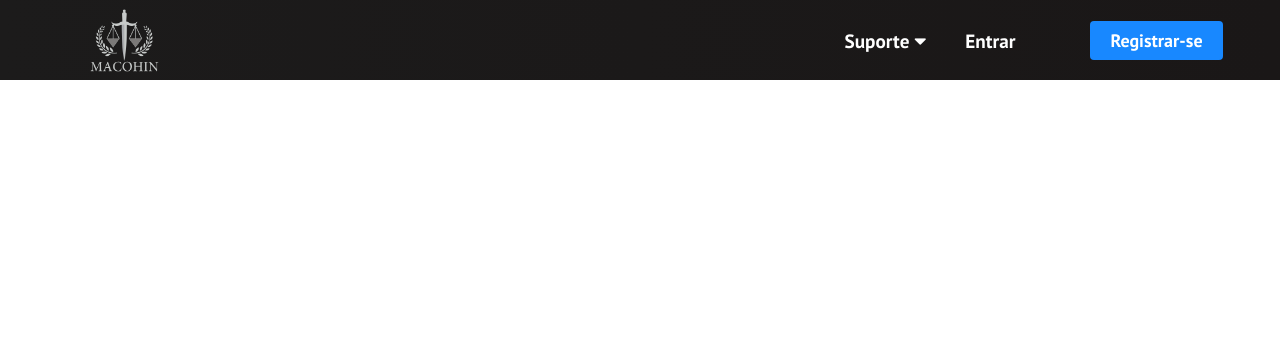
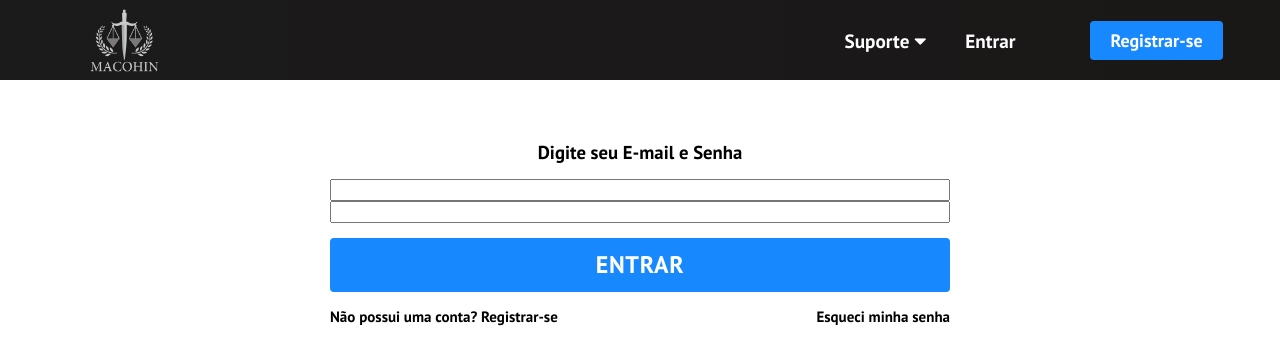
Before and after one commit to stkghost/calculo-contagem, a React (Create React App) app: page /login in a window 1280 px wide. Shown: the top 364 px of the page. Built offline with nearby package versions, Linux system fonts and the light colour scheme; no server answers.

Commit message:
22/10 a noite

```diff
--- a/package.json
+++ b/package.json
@@ -3,6 +3,7 @@
   "version": "0.1.0",
   "private": true,
   "dependencies": {
+    "@firebase/auth": "^0.15.0",
     "@material-ui/core": "^4.11.0",
     "@material-ui/pickers": "^3.2.10",
     "@testing-library/jest-dom": "^4.2.4",
--- a/src/components/App.js
+++ b/src/components/App.js
@@ -2,9 +2,11 @@ import React, {Component} from 'react'
 import {BrowserRouter, Switch, Route} from 'react-router-dom'
 import './App.css'
 import firebase from '../firebase.js'
-import Homescreen from './Homescreen'
-import Loginscreen from './LoginScreen'
+import HomeScreen from './HomeScreen'
+import LoginScreen from './LoginScreen'
 import Header from './Header'
+import RegisterScreen from './RegisterScreen'
+
 
 class App extends Component {
 
@@ -24,8 +26,9 @@ class App extends Component {
       <BrowserRouter>
         <Header/>
         <Switch>
-          <Route exact path="/" component={Homescreen}/>
-          <Route exact path="/" component={Loginscreen}/>
+          <Route exact path="/login" component={LoginScreen}/>
+          <Route exact path="/register" component={RegisterScreen}/>
+          <Route exact path="/home" component={HomeScreen}/>
 
         </Switch>
       </BrowserRouter>
--- a/src/components/Button/index.js
+++ b/src/components/Button/index.js
@@ -4,7 +4,7 @@ import {Link} from 'react-router-dom'
 
 export function Button() {
     return(
-        <Link to='sign-up'>
+        <Link to='/register'>
             <button className='btn'>Registrar-se
             </button>
         </Link>
--- a/src/components/Homescreen/index.js
+++ b/src/components/Homescreen/index.js
@@ -1,9 +1,11 @@
 import React, {Component} from 'react'
 
-export default class Homescren extends Component {
+export default class HomeScreen extends Component {
     render() {
         return(
-            <div>Homescren</div>
+            <div>
+                <h1>Tela principal</h1>
+            </div>
         )
     }
 }
--- /dev/null
+++ b/src/components/LoginScreen/Login.css
@@ -0,0 +1,54 @@
+form#login {
+    widows: 25%;
+    max-width: 680px;
+    margin: 30px auto 0;
+    padding: 30px;
+    background: #ffffff;
+    display: flex;
+    flex-direction: column;
+
+}
+form#login h3 {
+    margin-bottom: 15px;
+    align-self: center;
+}
+
+form#login button{
+    align-self: center;
+    width: 100%;
+    margin: 15px 15px;
+    background: #1888ff;
+    text-align: center;
+    justify-content: center;
+    font-size: 1.5rem;
+    color: #ffffff;
+}
+form#login button:hover{
+    align-self: center;
+    width: 100%;
+    margin: 15px 15px;
+    background: #000000;
+    transition: all 0.3s ease-out;
+    text-align: center;
+    justify-content: center;
+    font-size: 1.5rem;
+    color: #ffffff;
+    border-radius: 4px;
+    border: 2px solid
+}
+
+form#login a{
+    text-align: start;
+    text-decoration: none;
+    font-size: 15px;
+    font-weight: 500;
+    align-items: center;
+    color: #000000;
+}
+
+.form-links {
+    display: flex;
+    flex-direction: row;
+    align-items: center;
+    justify-content: space-between;
+}
--- a/src/components/LoginScreen/index.js
+++ b/src/components/LoginScreen/index.js
@@ -1,9 +1,106 @@
 import React, {Component} from 'react'
+import {withRouter, Link} from 'react-router-dom'
+import {TextField, Button } from '@material-ui/core'
+import firebase from '../../firebase'
+import './Login.css'
 
-export default class Loginscreen extends Component {
+class LoginScreen extends Component {
+
+    constructor(props){
+        super(props)
+        this.state = {
+            email: '',
+            password: ''
+        }
+
+        this.entrar = this.entrar.bind(this)
+        this.login = this.login.bind(this)
+
+    }
+
+    entrar(e){
+
+        e.preventDefaul()
+        this.login()
+    }
+
+    componentDidMount(){
+        //verificar se tem algum user logado
+        if(firebase.getCurrent()){
+            return this.props.history.replace('/home')
+        }
+    }
+
+    login = async () => {
+
+        const {email, password} = this.state
+
+        try{
+            await firebase.login(email, password)
+            .catch((error) => {
+                if(error.code === 'auth/user-not-found') {
+                    alert('Este usuario não existe!')
+                }else {
+                    alert('Codigo de erro:' + error.code)
+                    return null
+                }
+            })
+            this.props.history.replace('/home')
+
+        }catch(error){
+            alert(error.massage)
+        }
+    }
+
     render() {
         return(
-            <div>Loginscreen</div>
+            <div>
+                <form onSubmit={this.entrar} id="login">
+                    <h3>Digite seu E-mail e Senha</h3>
+                    <input
+                    className="form-input"
+                    autoComplete="off"
+                    value={this.state.email}
+                    onChange={(e) => this.setState({email: e.target.value})}
+                    />
+                    <input
+                    className="form-input"
+                    autoComplete="off"
+                    value={this.state.password}
+                    onChange={(e) => this.setState({password: e.target.value})}
+                    />
+                    {/* <TextField
+                        className="form-input"
+                        id="filled-primary"
+                        label="E-mail"
+                        type="Email"
+                        variant="filled"
+                        color="primary"
+                        autoComplete="off"
+                        value={this.state.email}
+                        onChange={(e) => this.setState({email: e.target.value})}
+                    />
+                    <TextField
+                        className="form-input"
+                        id="filled-primary"
+                        label="Senha"
+                        type="Password"
+                        variant="filled"
+                        color="primary"
+                        autoComplete="off"
+                        value={this.state.password}
+                        onChange={(e) => this.setState({password: e.target.value})}
+                    /> */}
+                    <Button type="submit"> Entrar</Button>
+
+                    <div className="form-links">
+                        <Link to="/register">Não possui uma conta? Registrar-se</Link>
+                        <Link to="/newPassord">Esqueci minha senha</Link>
+                    </div>
+
+                </form>
+            </div>
         )
     }
 }
+export default withRouter(LoginScreen)
--- /dev/null
+++ b/src/components/RegisterScreen/Register.css
@@ -0,0 +1,46 @@
+form#login {
+    widows: 25%;
+    max-width: 680px;
+    margin: 30px auto 30px;
+    padding: 30px;
+    background: #ffffff;
+    display: flex;
+    flex-direction: column;
+
+}
+form#login h3 {
+    margin-bottom: 15px;
+    align-self: center;
+}
+form#login button{
+    align-self: center;
+    width: 100%;
+    margin: 15px 15px;
+    background: #1888ff;
+    text-align: center;
+    justify-content: center;
+    font-size: 1.5rem;
+    color: #ffffff;
+}
+form#login button:hover{
+    align-self: center;
+    width: 100%;
+    margin: 15px 15px;
+    background: #000000;
+    transition: all 0.3s ease-out;
+    text-align: center;
+    justify-content: center;
+    font-size: 1.5rem;
+    color: #ffffff;
+    border-radius: 4px;
+    border: 2px solid
+}
+
+form#login a{
+    text-align: start;
+    text-decoration: none;
+    font-size: 15px;
+    font-weight: 500;
+    align-items: center;
+    color: #000000;
+}
--- /dev/null
+++ b/src/components/RegisterScreen/index.js
@@ -0,0 +1,50 @@
+import React, {Component} from 'react'
+import { TextField, Button } from '@material-ui/core'
+import { makeStyles } from '@material-ui/core/styles';
+import './Register.css'
+
+export default class RegisterScreen extends Component{
+
+    render() {
+        return(
+            <div>
+
+                <form  id="login">
+                <h3>Digite seus dados para registrar-se</h3>
+                    <TextField
+                        className="form-input"
+                        id="filled-primary"
+                        label="Nome Completo"
+                        variant="filled"
+                        color="primary"
+                    />
+                    <TextField
+                        className="form-input"
+                        id="filled-primary"
+                        label="CPF"
+                        variant="filled"
+                        color="primary"
+                    />
+                    <TextField
+                        className="form-input"
+                        id="filled-primary"
+                        label="E-mail"
+                        type="Email"
+                        variant="filled"
+                        color="primary"
+                    />
+                    <TextField
+                        className="form-input"
+                        id="filled-primary"
+                        label="Senha"
+                        type="Password"
+                        variant="filled"
+                        color="primary"
+                    />
+                    <Button type="submit"> Registra-se</Button>
+
+                </form>
+            </div>
+        )
+    }
+}
--- a/src/firebase.js
+++ b/src/firebase.js
@@ -1,6 +1,6 @@
-import app from 'firebase/app'; ////exports firebase.app
-import 'firebase/database' //exports firebase.database
-import 'firebase/auth'; //exports firebase.auth
+import app from 'firebase/app'; ////import firebase.app
+import 'firebase/database' //import firebase.database
+import 'firebase/auth'; //import firebase.auth
 
 
     //configurações do Firebase
@@ -18,10 +18,12 @@ import 'firebase/auth'; //exports firebase.auth
 
 
 //class para inicializar o firebase
-class firebase {
+class Firebase {
     constructor(){
         //método constructo para inicializar o Firebase
         app.initializeApp(firebaseConfig);
+
+        this.app = app.database()
     }
     //metodo login recebe login e password
     //retorna o metódo signInWithEmailAndPassword recebendo o e-mail e password
@@ -49,6 +51,9 @@ class firebase {
             app.auth().onAuthStateChanged(resolve)
         })
     }
+    getCurrent(){
+        return app.auth().currentUser && app.auth().currentUser.email
+    }
 }
 
-export default new firebase()
+export default new Firebase()
```
Also changed, not shown: src/components/Header/index.js (+13 -43 lines), 1 other file (tests, documents, lock files or other folders).
